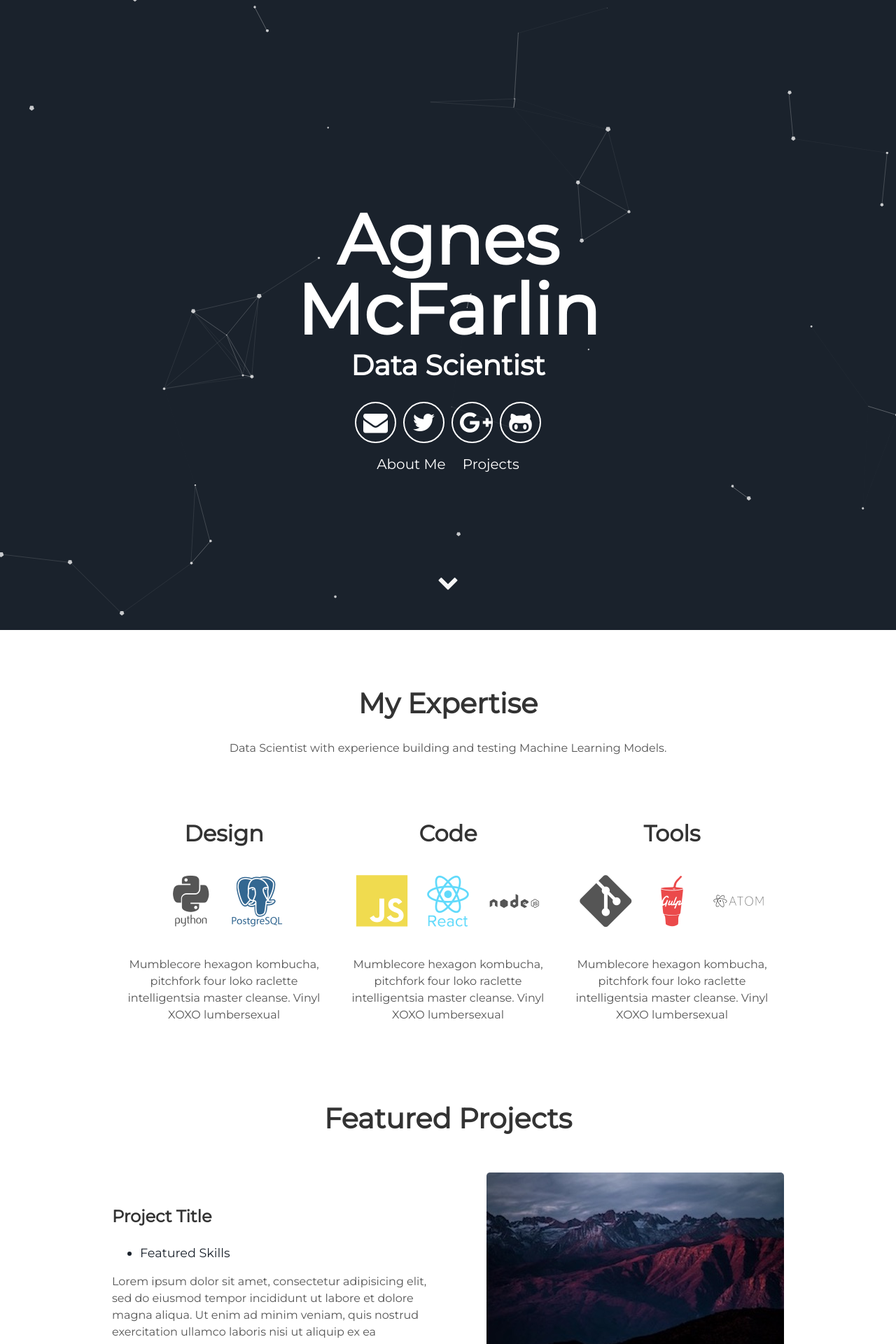
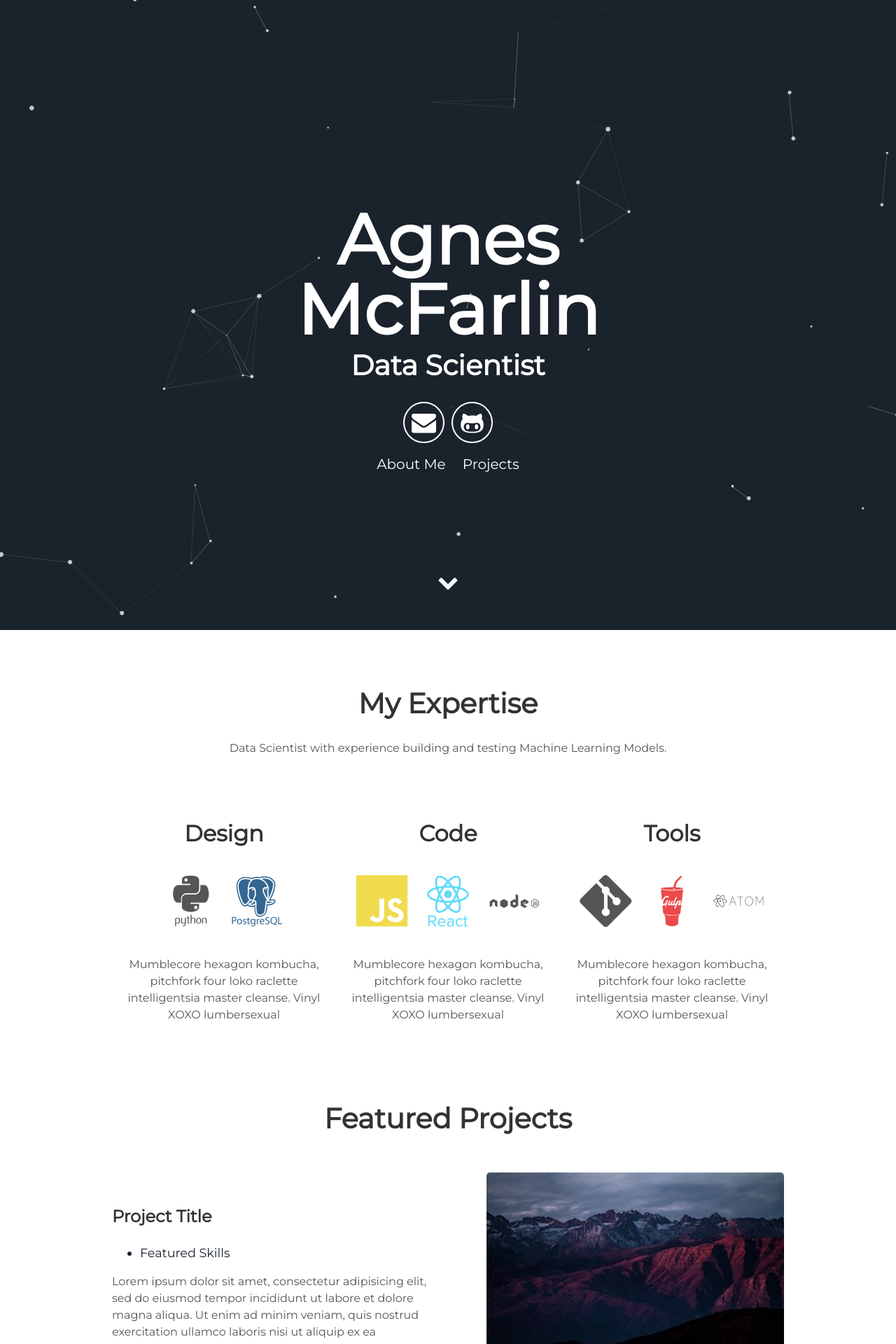
Before and after one commit to oohtmeel1/oohtmeel1.github.io, a Jekyll site: the page built from index.html, in a window 1280 px wide. Shown: the top 1920 px of the page at 70% size. Built offline with Jekyll 4.4.1, drawn with Linux system fonts in a browser that asks for light colours.

Commit message:
Update header.html

```diff
--- a/_includes/header.html
+++ b/_includes/header.html
@@ -5,10 +5,8 @@
         <span class="site-description">{{site.user_title}}</span>
       </h1>
       <div class="header-icons">
-        <a aria-label="Send email" href="#"><i class="icon fa fa-envelope"></i></a>
-        <a aria-label="My Twitter" target="_blank" href="#"><i class="icon fa fa-twitter" aria-hidden="true"></i></a>
-        <a aria-label="My Google Plus" target="_blank" href="#"><i class="icon fa fa-google-plus" aria-hidden="true"></i></a>
-        <a aria-label="My Github" target="_blank" href="#"><i class="icon fa fa-github-alt" aria-hidden="true"></i></a>
+        <a aria-label="amcfarlin1991@gmail.com" href="#"><i class="icon fa fa-envelope"></i></a>
+        <a aria-label="https://github.com/oohtmeel1" target="_blank" href="#"><i class="icon fa fa-github-alt" aria-hidden="true"></i></a>
       </div>
       <div class="header-links">
         <a class="link" href="#about" data-scroll>About Me</a>
```
